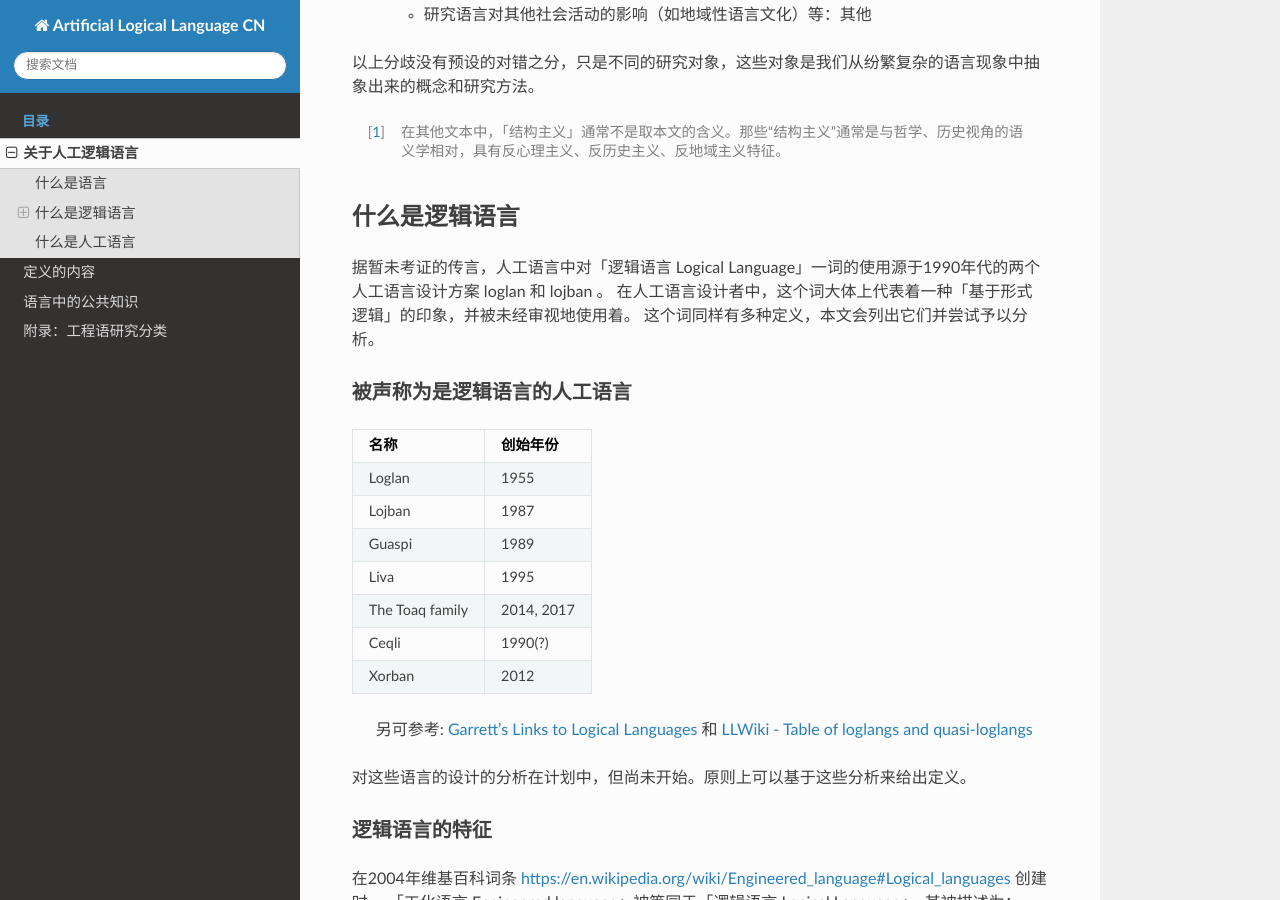
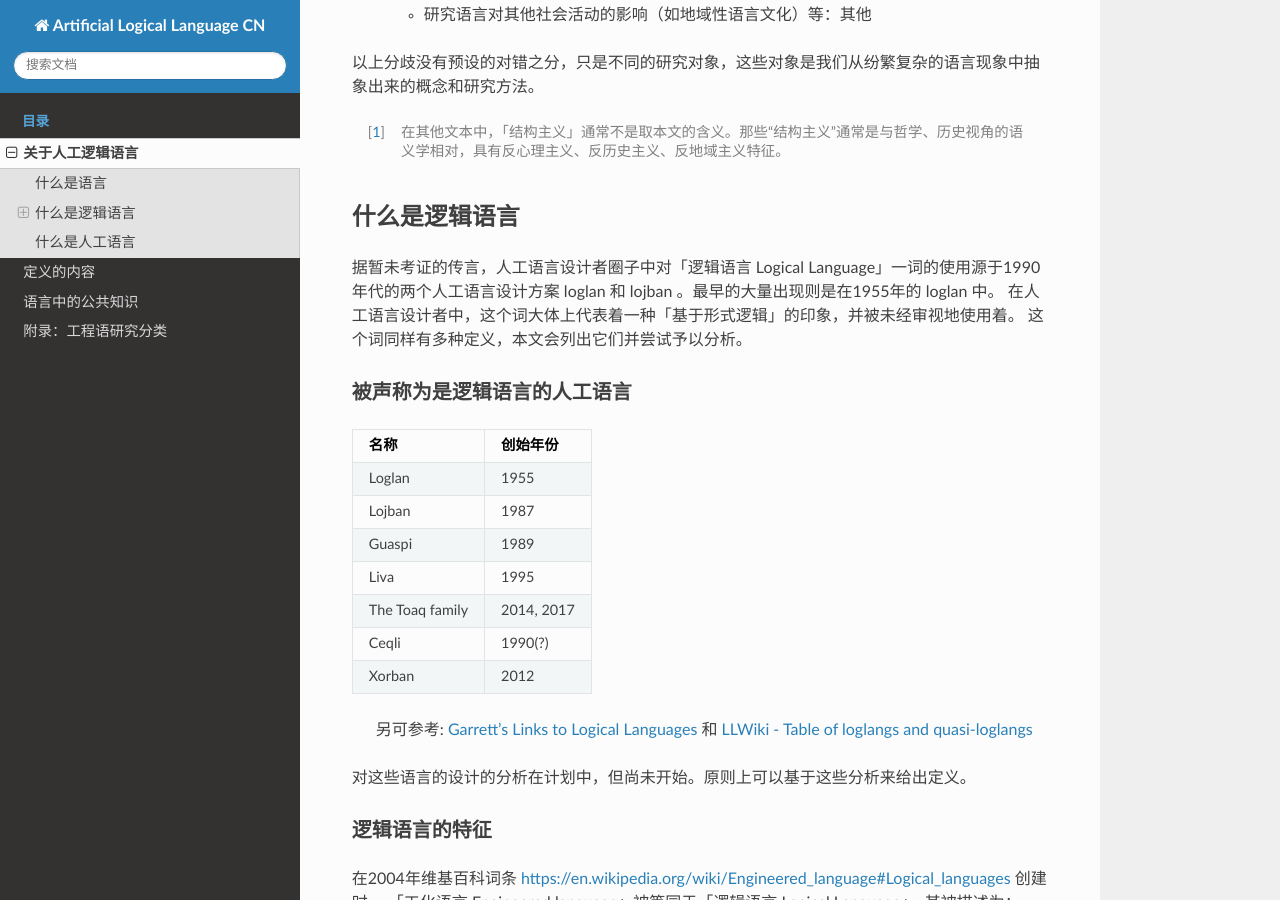
Before and after one commit to jiyu8iighx/ALLCN, a Sphinx documentation site: the page built from source/01DefALL.rst, in a window 1280 px wide and 900 px high, scrolled down 1028 px. Built offline with Sphinx 7.4.7 and the Read the Docs theme 2.0.0, drawn with Linux system fonts in a browser that asks for light colours.

Commit message:
9901: some physics; 01: some loglan history

```diff
--- a/source/01DefALL.rst
+++ b/source/01DefALL.rst
@@ -41,7 +41,7 @@
 什么是逻辑语言
 ===================
 
-据暂未考证的传言，人工语言中对「逻辑语言 Logical Language」一词的使用源于1990年代的两个人工语言设计方案 loglan 和 lojban 。
+据暂未考证的传言，人工语言设计者圈子中对「逻辑语言 Logical Language」一词的使用源于1990年代的两个人工语言设计方案 loglan 和 lojban 。最早的大量出现则是在1955年的 loglan 中。
 在人工语言设计者中，这个词大体上代表着一种「基于形式逻辑」的印象，并被未经审视地使用着。
 这个词同样有多种定义，本文会列出它们并尝试予以分析。
 
```
Also changed, not shown: source/9901ResearchCate.rst (+17 -0 lines).
